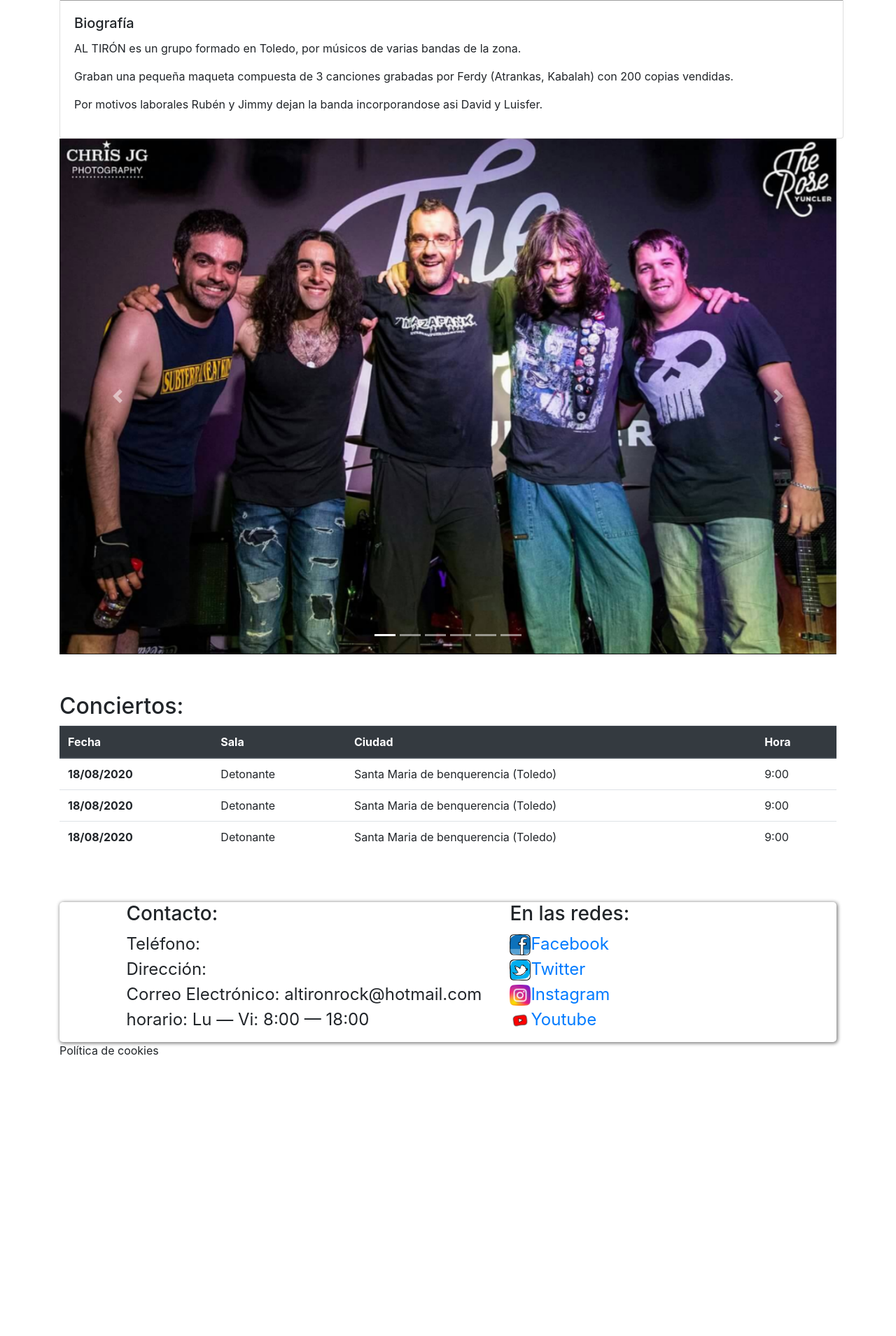
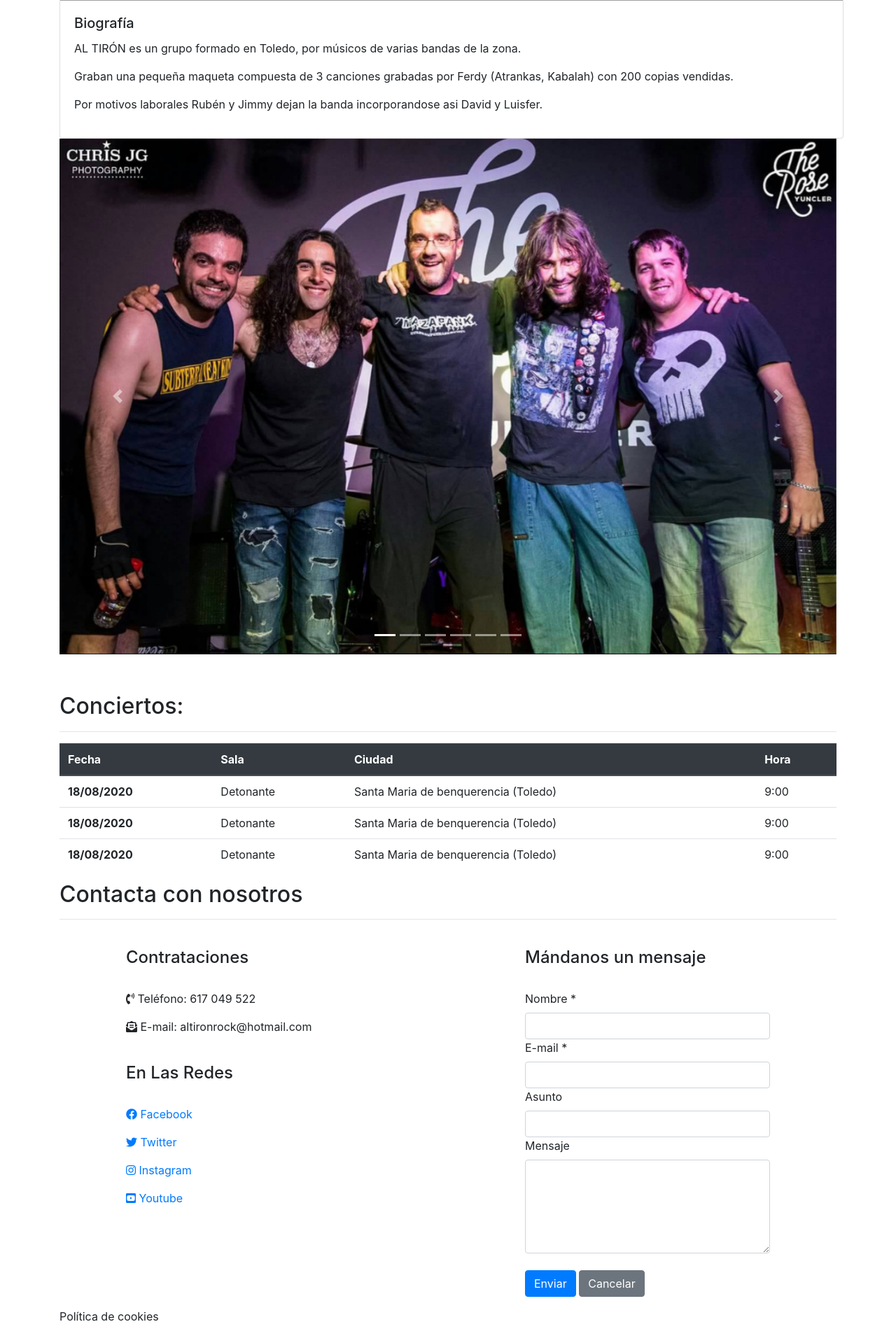
Before and after one commit to LadyAnith/AlTiron, a Symfony app: template templates/altiron/index.html.twig in a window 1280 px wide. Shown: the part 1737-3646 px from the top of the page at 70% size. Before the commit the page ends 3245 px from the top, so only its background shows below. Run offline with Twig, Linux system fonts and the light colour scheme; the template is opened without the code that fills it, so the values that code supplies are empty; some libraries are stand-ins or nearby versions; grey boxes are pictures that could not be loaded.

Commit message:
Modificación footer, responsive

```diff
--- a/public/CSS/estilos.css
+++ b/public/CSS/estilos.css
@@ -9,33 +9,15 @@
     margin-top: 5%;
 }
 
-footer{
-    display: inline-flex;
-	width: 100%;
-    height: 25%;
-    margin-top: 5%;
-	box-shadow: 1px 1px 5px 1px grey;
-    border-radius:5px;
-}
-
-#contacto{
-	margin-left: 5%;
-}
-
-#contacto ul li{
-	text-decoration: none;
-	font-size: 1.5em;
-	list-style-type: none;
-
-}
 
 
-#redes ul li{
-    font-size: 1.5em;
-    list-style-type: none;
 
+
+
+/*Investigar*/
+/*
+.table tbody {
+    background-color: white;
+    background-image: url('http://4.bp.blogspot.com/-QxOBUinV_7o/UrDIPyySb3I/AAAAAAAAM5w/-rf_kptaxcQ/s1600/Seamless_White_Brick_Texture.jpg');
 }
-#redes ul li img{
-	width: 30px;
-	height: 30px;
-}
+*/
--- a/src/Controller/AltironController.php
+++ b/src/Controller/AltironController.php
@@ -8,7 +8,7 @@ use Symfony\Component\Routing\Annotation\Route;
 class AltironController extends AbstractController
 {
     /**
-     * @Route("/altiron", name="altiron")
+     * @Route({"/", "/altiron"}, name="altiron")
      */
     public function index()
     {
--- a/templates/altiron/index.html.twig
+++ b/templates/altiron/index.html.twig
@@ -8,6 +8,7 @@
         <script src="https://cdn.jsdelivr.net/npm/popper.js@1.16.1/dist/umd/popper.min.js" integrity="sha384-9/reFTGAW83EW2RDu2S0VKaIzap3H66lZH81PoYlFhbGU+6BZp6G7niu735Sk7lN" crossorigin="anonymous"></script>
         <script src="https://stackpath.bootstrapcdn.com/bootstrap/4.5.2/js/bootstrap.min.js" integrity="sha384-B4gt1jrGC7Jh4AgTPSdUtOBvfO8shuf57BaghqFfPlYxofvL8/KUEfYiJOMMV+rV" crossorigin="anonymous"></script>
         <link rel="stylesheet" type="text/css" href="CSS/estilos.css">
+        <link href="https://cdnjs.cloudflare.com/ajax/libs/font-awesome/5.12.1/css/all.min.css" rel="stylesheet">
     </head>
     <body>
 
@@ -15,20 +16,20 @@
             <a class="navbar-brand" href="#">
                 <img src="img/logo.png" width="40" height="40" alt="" loading="lazy">
             </a>
-            <a class="navbar-brand" href="#">Al Tirón</a>
+            <a class="navbar-brand" href="#biografia">Al Tirón</a>
             <button class="navbar-toggler" type="button" data-toggle="collapse" data-target="#navbarNav" aria-controls="navbarNav" aria-expanded="false" aria-label="Toggle navigation">
                 <span class="navbar-toggler-icon"></span>
             </button>
             <div class="collapse navbar-collapse" id="navbarNav">
                 <ul class="navbar-nav">
                 <li class="nav-item active">
-                    <a class="nav-link" href="#">Gira <span class="sr-only">(current)</span></a>
+                    <a class="nav-link" href="#gira">Gira <span class="sr-only">(current)</span></a>
                 </li>
                 <li class="nav-item">
-                    <a class="nav-link" href="#">Miembros</a>
+                    <a class="nav-link" href="#miembros">Miembros</a>
                 </li>
                 <li class="nav-item">
-                    <a class="nav-link" href="#">Contacto</a>
+                    <a class="nav-link" href="#contacto">Contacto</a>
                 </li>
                 <li class="nav-item">
                     <a class="nav-link disabled" href="#" tabindex="-1" aria-disabled="true">Discografía</a>
@@ -39,15 +40,15 @@
 
         <div class="jumbotron jumbotron-fluid" id="head">
             <div class="container">
-                <h1 class="display-4">Al Tirón</h1>
-                <p class="lead">Sueños de Libertad</p>
             </div>
         </div>
+
+        <!-- TODO: arreglar este responsive -->
         <div class="container">
             <div class="row">
 	            <div class="col-sm-10">
 	                <div class="card" style="width: 70rem;">
-
+                            <a name="biografia"></a>
                             <img src="img/all.png" class="card-img-top" alt="...">
                             <div class="card-body">
                                 <h5 class="card-title">Biografía</h5>
@@ -63,6 +64,7 @@
 
 
         <div id="carouselExampleIndicators" class="carousel slide" data-ride="carousel">
+            <a name="miembros"></a>
             <ol class="carousel-indicators">
                 <li data-target="#carouselExampleIndicators" data-slide-to="0" class="active"></li>
                 <li data-target="#carouselExampleIndicators" data-slide-to="1"></li>
@@ -102,7 +104,9 @@
         </div>
 
         <div id="conciertos">
+        <a name="gira"></a>
         <h2>Conciertos:</h2>
+        <hr/>
 
             <table class="table">
                 <thead class="thead-dark">
@@ -137,30 +141,48 @@
                 </tbody>
             </table>
         </div>
-        <footer>
-		<div id="contacto">
-			<ul>
-				<li><h3>Contacto:</h3></li>
-				<li>Teléfono: </li>
-				<li>Dirección: </li>
-				<li>Correo Electrónico: altironrock@hotmail.com</li>
-				<li>horario:  Lu — Vi: 8:00 — 18:00</li>
-			</ul>
+         <div id="contacto">
+			<h2>Contacta con nosotros</h2>
+			<hr/>
+			<br/>
 		</div>
 
 
-		<div id="redes">
-			<ul>
-				<li><h3>En las redes:</h3></li>
-				<li><a href="https://www.facebook.com/Al-Tir%C3%B3n-782330408445147/"><img src="img/facebook.png">Facebook</a></li>
-				<li><a href="https://twitter.com/explore"><img src="img/twitter.png">Twitter</a></li>
-				<li><a href="https://www.instagram.com/"><img src="img/instagram.png">Instagram</a></li>
-				<li><a href="https://www.youtube.com/"><img src="img/youtube.png">Youtube</a></li>
-			</ul>
+		<div class="row">
+			<div class="col-sm-4 offset-sm-1" id="redes">
+                <h4>Contrataciones</h4>
+                <br/>
+				<p><i class="fas fa-phone-volume"></i> Teléfono: 617 049 522</p>
+                <p><i class="fas fa-envelope-open-text"></i> E-mail: altironrock@hotmail.com</p>
+                <br/>
+                <h4>En Las Redes</h4>
+                <br/>
+				<a href="https://www.facebook.com/Al-Tir%C3%B3n-782330408445147/about/?ref=page_internal"><p><i class="fab fa-facebook"></i> Facebook</p></a>
+				<a href="https://twitter.com/altiron_"><p><i class="fab fa-twitter"></i> Twitter</p></a>
+                <a href="https://www.instagram.com/altiron_oficial/"><p><i class="fab fa-instagram"></i> Instagram</p></a>
+                <a href="https://www.youtube.com/channel/UCH-bQp5x8pF8Q0ZKwIbYFWQ"><p><i class="fab fa-youtube-square"></i> Youtube</p></a>
+			</div>
+			<div class="col-sm-4 offset-sm-2" id="comentarios">
+				<form>
+                    <h4>Mándanos un mensaje</h4>
+                    <br/>
+					<label for="nombre">Nombre *</label>
+					<input type="text" id="nombre" name="nombre" class="form-control" required>
+					<label for="email">E-mail *</label>
+					<input type="text" id="email" name="email" class="form-control" required>
+                    <label for="asunto">Asunto</label>
+					<input type="text" id="asunto" name="asunto" class="form-control">
+					<label for="comentario">Mensaje </label>
+					<textarea type="text" id="comentario" name="comentario" class="form-control" rows="5"></textarea>
+					<br/>
+					<button type="submit" class="btn btn-primary">Enviar</button>
+					<button type="reset" class="btn btn-secondary">Cancelar</button>
+				</form>
+			</div>
 		</div>
 
-	</footer>
-        <p>Política de cookies</p>
+
+        <p id="cookies">Política de cookies</p>
 
 
     </body>
```
